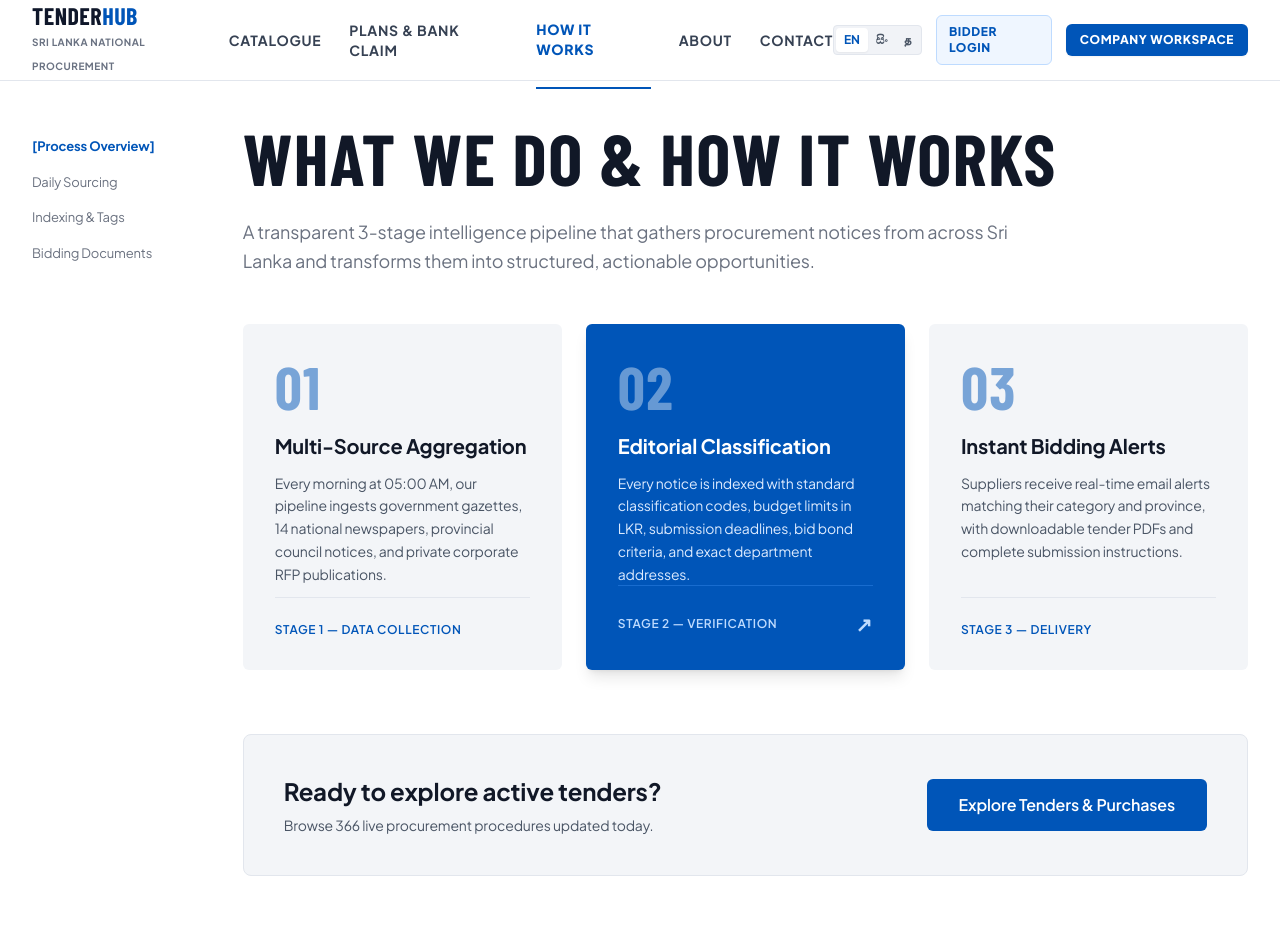
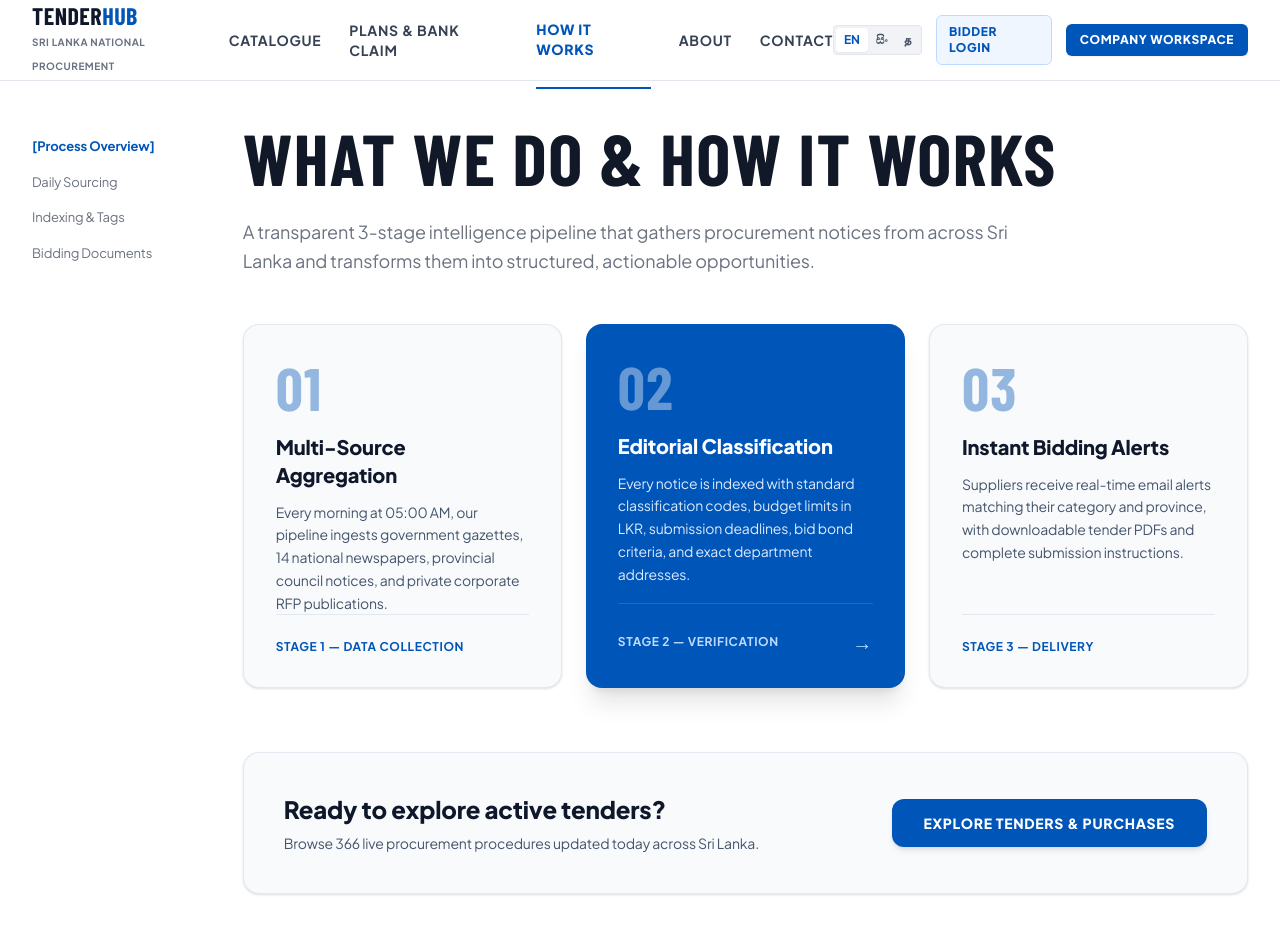
Before and after one commit to WAH-ISHAN/tender, a Next.js app in the folder web/: page /how-it-works in a window 1280 px wide. Shown: the top 952 px of the page. Built offline with nearby package versions, Linux system fonts and the light colour scheme; a web font is replaced by a local one.

Commit message:
feat: make How It Works subnav interactive and modernize pipeline cards

```diff
--- a/web/src/app/(public)/how-it-works/page.tsx
+++ b/web/src/app/(public)/how-it-works/page.tsx
@@ -1,96 +1,238 @@
+"use client";
+import { useState } from "react";
 import Link from "next/link";
 
+type ProcessTab = "overview" | "sourcing" | "indexing" | "documents";
+
 export default function HowItWorksPage() {
+  const [activeTab, setActiveTab] = useState<ProcessTab>("overview");
+
   return (
     <div className="max-w-[1680px] mx-auto px-4 sm:px-6 lg:px-8 py-10">
       <div className="grid grid-cols-1 lg:grid-cols-12 gap-8 lg:gap-12 items-start">
 
-        {/* Left Subnav */}
-        <aside className="lg:col-span-2 hidden lg:flex flex-col gap-4 pt-4 text-[13px] text-[#6B7280]">
-          <Link href="#" className="text-[#0055B8] font-bold">[Process Overview]</Link>
-          <Link href="#" className="hover:text-[#0055B8] transition-colors">Daily Sourcing</Link>
-          <Link href="#" className="hover:text-[#0055B8] transition-colors">Indexing &amp; Tags</Link>
-          <Link href="#" className="hover:text-[#0055B8] transition-colors">Bidding Documents</Link>
+        {/* Left Subnav (Interactive Functional Navigation) */}
+        <aside className="lg:col-span-2 hidden lg:flex flex-col gap-4 pt-4 text-[13px]">
+          <button
+            type="button"
+            onClick={() => setActiveTab("overview")}
+            className={`text-left transition-colors cursor-pointer ${
+              activeTab === "overview" ? "text-[#0055B8] font-bold" : "text-[#6B7280] hover:text-[#0055B8]"
+            }`}
+          >
+            {activeTab === "overview" ? "[Process Overview]" : "Process Overview"}
+          </button>
+
+          <button
+            type="button"
+            onClick={() => setActiveTab("sourcing")}
+            className={`text-left transition-colors cursor-pointer ${
+              activeTab === "sourcing" ? "text-[#0055B8] font-bold" : "text-[#6B7280] hover:text-[#0055B8]"
+            }`}
+          >
+            {activeTab === "sourcing" ? "[Daily Sourcing]" : "Daily Sourcing"}
+          </button>
+
+          <button
+            type="button"
+            onClick={() => setActiveTab("indexing")}
+            className={`text-left transition-colors cursor-pointer ${
+              activeTab === "indexing" ? "text-[#0055B8] font-bold" : "text-[#6B7280] hover:text-[#0055B8]"
+            }`}
+          >
+            {activeTab === "indexing" ? "[Indexing & Tags]" : "Indexing & Tags"}
+          </button>
+
+          <button
+            type="button"
+            onClick={() => setActiveTab("documents")}
+            className={`text-left transition-colors cursor-pointer ${
+              activeTab === "documents" ? "text-[#0055B8] font-bold" : "text-[#6B7280] hover:text-[#0055B8]"
+            }`}
+          >
+            {activeTab === "documents" ? "[Bidding Documents]" : "Bidding Documents"}
+          </button>
         </aside>
 
         {/* Main Content */}
         <main className="lg:col-span-10">
+
+          {/* Dynamic Header according to active tab */}
           <h1 className="font-display text-5xl sm:text-6xl md:text-7xl font-black text-[#111827] uppercase leading-none mb-6">
-            WHAT WE DO &amp; HOW IT WORKS
+            {activeTab === "overview" && "WHAT WE DO & HOW IT WORKS"}
+            {activeTab === "sourcing" && "DAILY PROCUREMENT SOURCING"}
+            {activeTab === "indexing" && "INDEXING & CLASSIFICATION"}
+            {activeTab === "documents" && "OFFICIAL BIDDING VAULT"}
           </h1>
+
           <p className="text-lg text-[#6B7280] max-w-3xl mb-12 font-normal leading-relaxed">
-            A transparent 3-stage intelligence pipeline that gathers procurement notices from across Sri Lanka and transforms them into structured, actionable opportunities.
+            {activeTab === "overview" &&
+              "A transparent 3-stage intelligence pipeline that gathers procurement notices from across Sri Lanka and transforms them into structured, actionable opportunities."}
+            {activeTab === "sourcing" &&
+              "Continuous morning ingestion from the Department of Government Printing, 14 national newspapers, provincial councils, and corporate boards."}
+            {activeTab === "indexing" &&
+              "Standardized tagging conforming to CIDA contractor requirements, accurate LKR budget bands, submission cutoff times, and bid security terms."}
+            {activeTab === "documents" &&
+              "Direct download repository for authentic procurement documents, verified BOQs, technical drawings, and official gazette addenda."}
           </p>
 
-          {/* 3 Step Process Cards matching the visual theme */}
-          <div className="grid grid-cols-1 md:grid-cols-3 gap-6 mb-16">
+          {/* TAB 1: PROCESS OVERVIEW (Exact 3 Cards Layout from Screenshot) */}
+          {activeTab === "overview" && (
+            <div className="grid grid-cols-1 md:grid-cols-3 gap-6 mb-16 animate-fadeIn">
 
               {/* Step 1 */}
-            <div className="bg-[#F3F5F8] p-8 rounded-md flex flex-col justify-between min-h-[300px]">
+              <div className="bg-[#F8FAFC] border border-slate-200/90 p-8 rounded-2xl flex flex-col justify-between min-h-[300px] shadow-sm hover:shadow-md transition-all">
                 <div>
-                <div className="font-display text-6xl font-black text-[#0055B8] opacity-50 mb-4">
+                  <div className="font-display text-6xl font-black text-[#0055B8] opacity-40 mb-4">
                     01
                   </div>
-                <h3 className="text-xl font-bold text-[#111827] mb-3">
+                  <h3 className="text-xl font-black text-[#0F172A] mb-3">
                     Multi-Source Aggregation
                   </h3>
-                <p className="text-sm text-gray-600 leading-relaxed">
+                  <p className="text-sm text-slate-600 font-normal leading-relaxed">
                     Every morning at 05:00 AM, our pipeline ingests government gazettes, 14 national newspapers, provincial council notices, and private corporate RFP publications.
                   </p>
                 </div>
-              <div className="text-xs font-semibold text-[#0055B8] uppercase tracking-wider pt-6 border-t border-[#E2E6ED]">
-                Stage 1 — Data Collection
+                <div className="text-xs font-bold text-[#0055B8] uppercase tracking-wider pt-6 border-t border-slate-200">
+                  Stage 1 &mdash; Data Collection
                 </div>
               </div>
 
-            {/* Step 2 (Highlighted Solid Blue Card!) */}
-            <div className="bg-[#0055B8] text-white p-8 rounded-md flex flex-col justify-between min-h-[300px] shadow-lg">
+              {/* Step 2 (Highlighted Royal Blue Card) */}
+              <div className="bg-[#0055B8] text-white p-8 rounded-2xl flex flex-col justify-between min-h-[300px] shadow-xl hover:shadow-2xl transition-all">
                 <div>
                   <div className="font-display text-6xl font-black text-white opacity-40 mb-4">
                     02
                   </div>
-                <h3 className="text-xl font-bold text-white mb-3">
+                  <h3 className="text-xl font-black text-white mb-3">
                     Editorial Classification
                   </h3>
-                <p className="text-sm text-blue-100 leading-relaxed">
+                  <p className="text-sm text-blue-100 font-normal leading-relaxed">
                     Every notice is indexed with standard classification codes, budget limits in LKR, submission deadlines, bid bond criteria, and exact department addresses.
                   </p>
                 </div>
-              <div className="text-xs font-semibold text-blue-200 uppercase tracking-wider pt-6 border-t border-blue-400/30 flex items-center justify-between">
-                <span>Stage 2 — Verification</span>
-                <span className="text-xl">↗</span>
+                <div className="text-xs font-bold text-blue-200 uppercase tracking-wider pt-6 border-t border-blue-400/30 flex items-center justify-between">
+                  <span>Stage 2 &mdash; Verification</span>
+                  <span className="text-xl">&rarr;</span>
                 </div>
               </div>
 
               {/* Step 3 */}
-            <div className="bg-[#F3F5F8] p-8 rounded-md flex flex-col justify-between min-h-[300px]">
+              <div className="bg-[#F8FAFC] border border-slate-200/90 p-8 rounded-2xl flex flex-col justify-between min-h-[300px] shadow-sm hover:shadow-md transition-all">
                 <div>
-                <div className="font-display text-6xl font-black text-[#0055B8] opacity-50 mb-4">
+                  <div className="font-display text-6xl font-black text-[#0055B8] opacity-40 mb-4">
                     03
                   </div>
-                <h3 className="text-xl font-bold text-[#111827] mb-3">
+                  <h3 className="text-xl font-black text-[#0F172A] mb-3">
                     Instant Bidding Alerts
                   </h3>
-                <p className="text-sm text-gray-600 leading-relaxed">
+                  <p className="text-sm text-slate-600 font-normal leading-relaxed">
                     Suppliers receive real-time email alerts matching their category and province, with downloadable tender PDFs and complete submission instructions.
                   </p>
                 </div>
-              <div className="text-xs font-semibold text-[#0055B8] uppercase tracking-wider pt-6 border-t border-[#E2E6ED]">
-                Stage 3 — Delivery
+                <div className="text-xs font-bold text-[#0055B8] uppercase tracking-wider pt-6 border-t border-slate-200">
+                  Stage 3 &mdash; Delivery
                 </div>
               </div>
 
             </div>
+          )}
 
-          {/* CTA Box */}
-          <div className="bg-[#F3F5F8] border border-[#E2E6ED] p-8 md:p-10 rounded-lg flex flex-col md:flex-row items-center justify-between gap-6">
+          {/* TAB 2: DAILY SOURCING */}
+          {activeTab === "sourcing" && (
+            <div className="grid grid-cols-1 md:grid-cols-2 gap-6 mb-16 animate-fadeIn">
+              <div className="bg-white border border-slate-200/90 p-8 rounded-2xl shadow-sm">
+                <div className="font-black text-[#0055B8] text-xs uppercase tracking-wider mb-2">Source Layer 01</div>
+                <h3 className="text-lg font-black text-[#0F172A] mb-3">Official Government Gazette Mirror</h3>
+                <p className="text-xs sm:text-sm text-slate-600 font-normal leading-relaxed">
+                  Direct extraction from the Democratic Socialist Republic of Sri Lanka weekly and extraordinary gazettes, covering all national ministry procurements.
+                </p>
+              </div>
+              <div className="bg-white border border-slate-200/90 p-8 rounded-2xl shadow-sm">
+                <div className="font-black text-[#0055B8] text-xs uppercase tracking-wider mb-2">Source Layer 02</div>
+                <h3 className="text-lg font-black text-[#0F172A] mb-3">14 National Daily Newspapers</h3>
+                <p className="text-xs sm:text-sm text-slate-600 font-normal leading-relaxed">
+                  Complete trilingual coverage across Daily News, Dinamina, Thinakaran, Sunday Observer, Silumina, Sunday Times, Daily FT, and regional publications.
+                </p>
+              </div>
+              <div className="bg-white border border-slate-200/90 p-8 rounded-2xl shadow-sm">
+                <div className="font-black text-[#0055B8] text-xs uppercase tracking-wider mb-2">Source Layer 03</div>
+                <h3 className="text-lg font-black text-[#0F172A] mb-3">9 Provincial Council Secretariats</h3>
+                <p className="text-xs sm:text-sm text-slate-600 font-normal leading-relaxed">
+                  Western, Central, Southern, Northern, Eastern, North Western, North Central, Uva, and Sabaragamuwa provincial tender notices.
+                </p>
+              </div>
+              <div className="bg-white border border-slate-200/90 p-8 rounded-2xl shadow-sm">
+                <div className="font-black text-[#0055B8] text-xs uppercase tracking-wider mb-2">Source Layer 04</div>
+                <h3 className="text-lg font-black text-[#0F172A] mb-3">State Banks &amp; Parate Auctions</h3>
+                <p className="text-xs sm:text-sm text-slate-600 font-normal leading-relaxed">
+                  Real estate, machinery, vehicle, and commercial parate execution notices from BOC, People&apos;s Bank, and leading financial institutions.
+                </p>
+              </div>
+            </div>
+          )}
+
+          {/* TAB 3: INDEXING & TAGS */}
+          {activeTab === "indexing" && (
+            <div className="bg-white border border-slate-200/90 p-8 rounded-2xl shadow-sm mb-16 animate-fadeIn">
+              <h2 className="text-2xl font-black text-[#0F172A] mb-4">Standardized Taxonomy &amp; Meta Extraction</h2>
+              <p className="text-xs sm:text-sm text-slate-600 font-normal leading-relaxed mb-6">
+                Every procurement announcement is structured into standard fields so bidders never miss critical qualifications:
+              </p>
+              <div className="grid grid-cols-1 sm:grid-cols-2 lg:grid-cols-4 gap-4">
+                <div className="p-4 bg-[#F8FAFC] rounded-xl border border-slate-200">
+                  <span className="text-[10px] font-black uppercase text-[#0055B8] block mb-1">CIDA REQUIREMENTS</span>
+                  <span className="text-xs font-bold text-slate-900">Grading &amp; Speciality C1 to C9</span>
+                </div>
+                <div className="p-4 bg-[#F8FAFC] rounded-xl border border-slate-200">
+                  <span className="text-[10px] font-black uppercase text-[#0055B8] block mb-1">BID SECURITY BOND</span>
+                  <span className="text-xs font-bold text-slate-900">Exact LKR Guarantee &amp; Validity</span>
+                </div>
+                <div className="p-4 bg-[#F8FAFC] rounded-xl border border-slate-200">
+                  <span className="text-[10px] font-black uppercase text-[#0055B8] block mb-1">SUBMISSION DEADLINE</span>
+                  <span className="text-xs font-bold text-slate-900">Countdown, Date &amp; Cutoff Hour</span>
+                </div>
+                <div className="p-4 bg-[#F8FAFC] rounded-xl border border-slate-200">
+                  <span className="text-[10px] font-black uppercase text-[#0055B8] block mb-1">DOCUMENT FEE</span>
+                  <span className="text-xs font-bold text-slate-900">Non-Refundable Purchase Cost</span>
+                </div>
+              </div>
+            </div>
+          )}
+
+          {/* TAB 4: BIDDING DOCUMENTS */}
+          {activeTab === "documents" && (
+            <div className="bg-white border border-slate-200/90 p-8 rounded-2xl shadow-sm mb-16 animate-fadeIn">
+              <h2 className="text-2xl font-black text-[#0F172A] mb-4">Official Document Repository</h2>
+              <p className="text-xs sm:text-sm text-slate-600 font-normal leading-relaxed mb-6">
+                Directly access authorized PDF tenders, Bills of Quantities (BOQ), and addenda issued by procuring entities:
+              </p>
+              <div className="space-y-3 text-xs sm:text-sm">
+                <div className="p-4 bg-[#F8FAFC] rounded-xl border border-slate-200 flex items-center justify-between">
+                  <span className="font-bold text-slate-900">1. Clean Unwatermarked Official Notice Files</span>
+                  <span className="text-[#0055B8] font-bold text-xs">PDF 300 DPI</span>
+                </div>
+                <div className="p-4 bg-[#F8FAFC] rounded-xl border border-slate-200 flex items-center justify-between">
+                  <span className="font-bold text-slate-900">2. Pre-Bid Meeting Schedule &amp; Clarifications</span>
+                  <span className="text-[#0055B8] font-bold text-xs">Verified Bulletin</span>
+                </div>
+                <div className="p-4 bg-[#F8FAFC] rounded-xl border border-slate-200 flex items-center justify-between">
+                  <span className="font-bold text-slate-900">3. Tender Submission Location &amp; Sealed Box Guidelines</span>
+                  <span className="text-[#0055B8] font-bold text-xs">Official Protocol</span>
+                </div>
+              </div>
+            </div>
+          )}
+
+          {/* CTA Box (Preserved Exact Design with Rounded Elevation) */}
+          <div className="bg-[#F8FAFC] border border-slate-200/90 p-8 md:p-10 rounded-2xl flex flex-col md:flex-row items-center justify-between gap-6 shadow-sm">
             <div>
-              <h3 className="text-2xl font-bold text-[#111827] mb-2">Ready to explore active tenders?</h3>
-              <p className="text-gray-600 text-sm">Browse 366 live procurement procedures updated today.</p>
+              <h3 className="text-2xl font-black text-[#0F172A] mb-2">Ready to explore active tenders?</h3>
+              <p className="text-slate-600 text-sm font-normal">Browse 366 live procurement procedures updated today across Sri Lanka.</p>
             </div>
             <Link
-              href="/tenders-sri-lanka"
-              className="bg-[#0055B8] hover:bg-[#004394] text-white font-semibold px-8 py-3.5 rounded-md transition-colors whitespace-nowrap"
+              href="/"
+              className="bg-[#0055B8] hover:bg-[#004394] text-white font-extrabold text-xs sm:text-sm px-8 py-3.5 rounded-xl transition-all hover:-translate-y-0.5 active:scale-95 shadow-md whitespace-nowrap uppercase tracking-wider"
             >
               Explore Tenders &amp; Purchases
             </Link>
```
Lines whose indentation alone changed are shown as unchanged.
